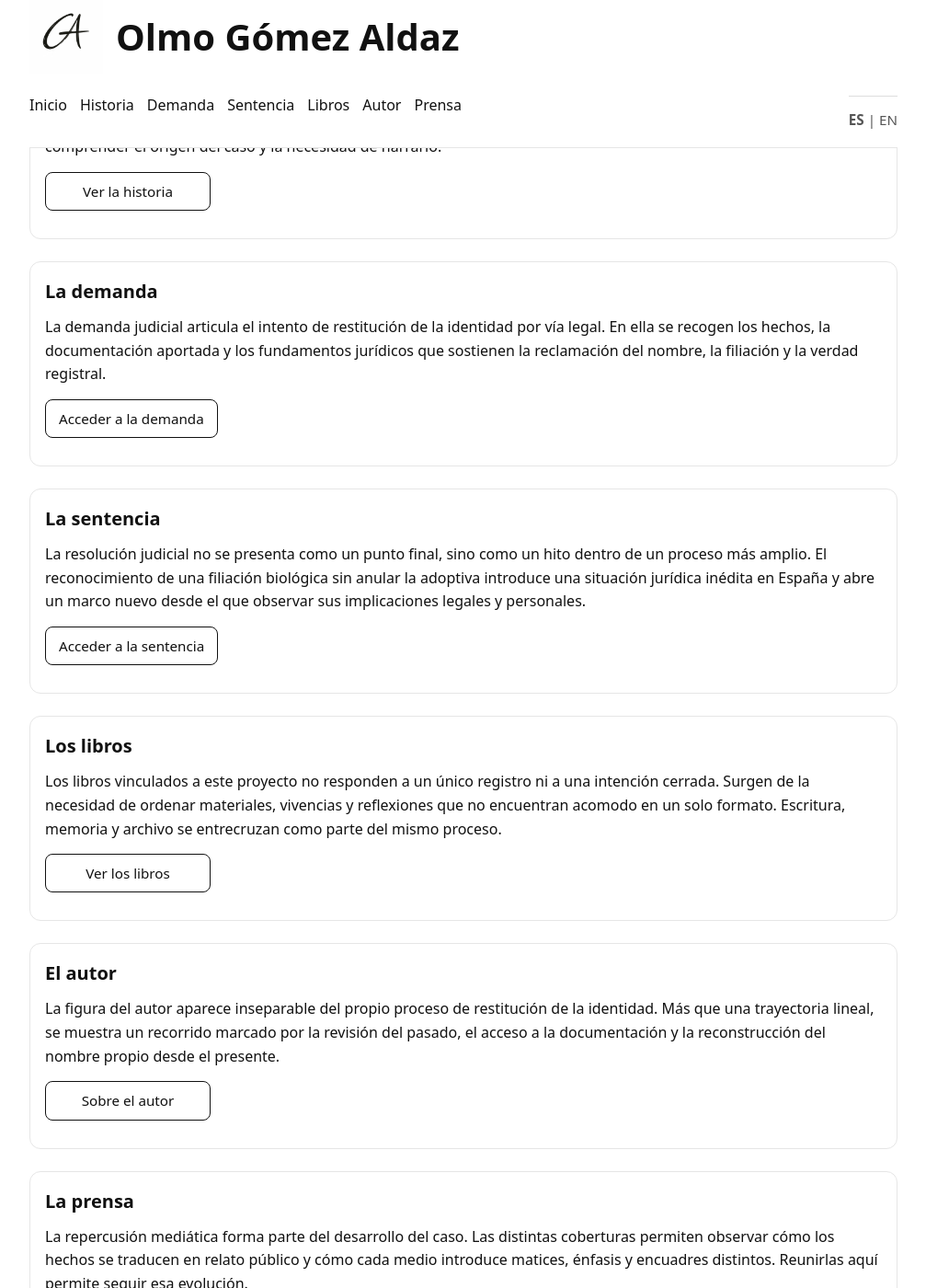
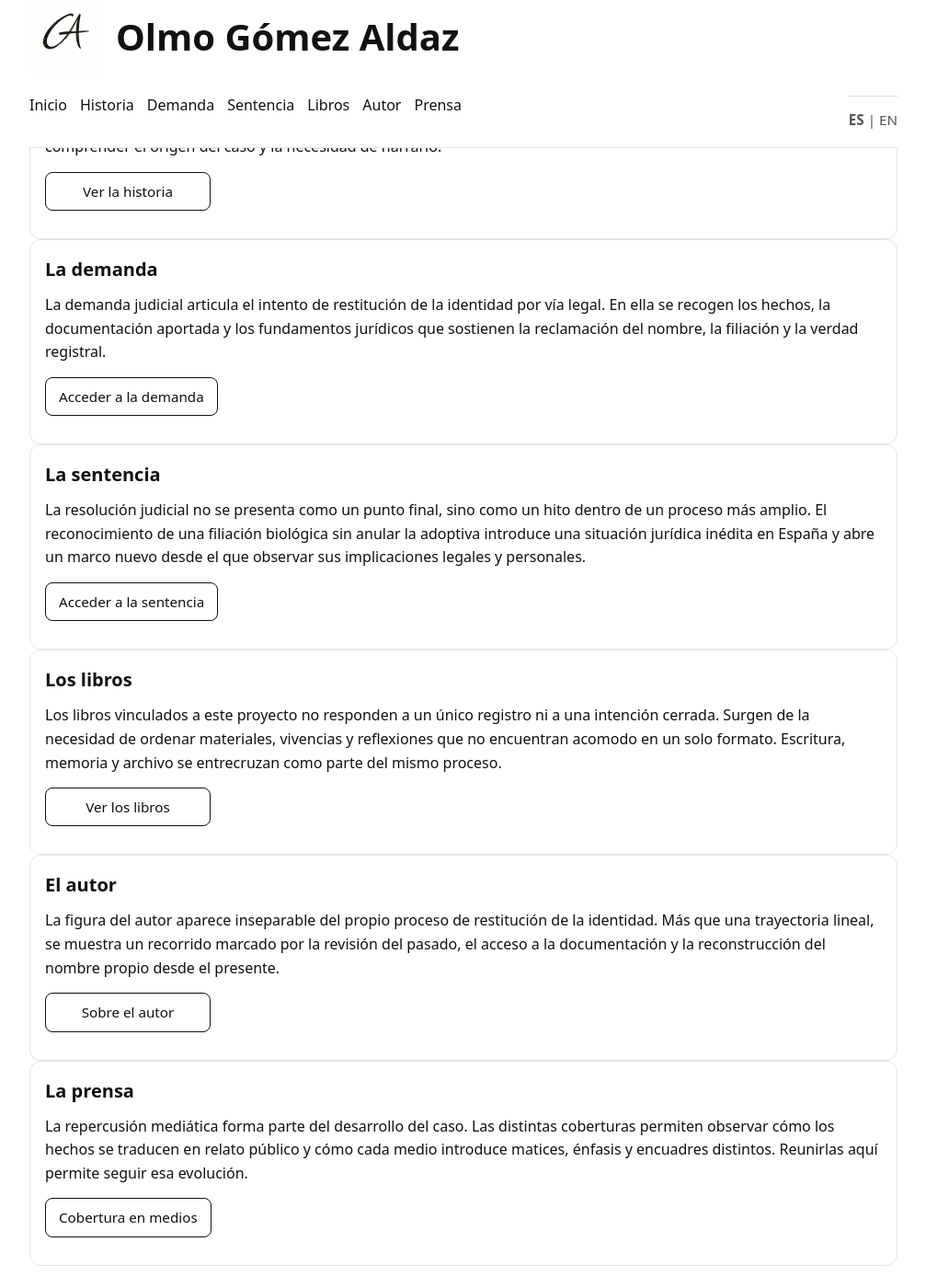
Before and after one commit to olmogaldaz/olmogaldaz.github.io, a Jekyll site: the page built from index.html, in a window 1280 px wide and 1400 px high, scrolled down 360 px. Shown: the whole window at 92% size, without its empty margins (136-1143 px from the left). Built offline with Jekyll 4.4.1, drawn with Linux system fonts in a browser that asks for light colours.

Commit message:
Update style.css

```diff
--- a/css/style.css
+++ b/css/style.css
@@ -177,7 +177,7 @@ p{
   padding:16px;
   border-radius:12px;
   background:#fff;
-  margin-bottom:1.5rem;
+  margin-bottom:0rem;
 }
 
 .card.hero{
```
